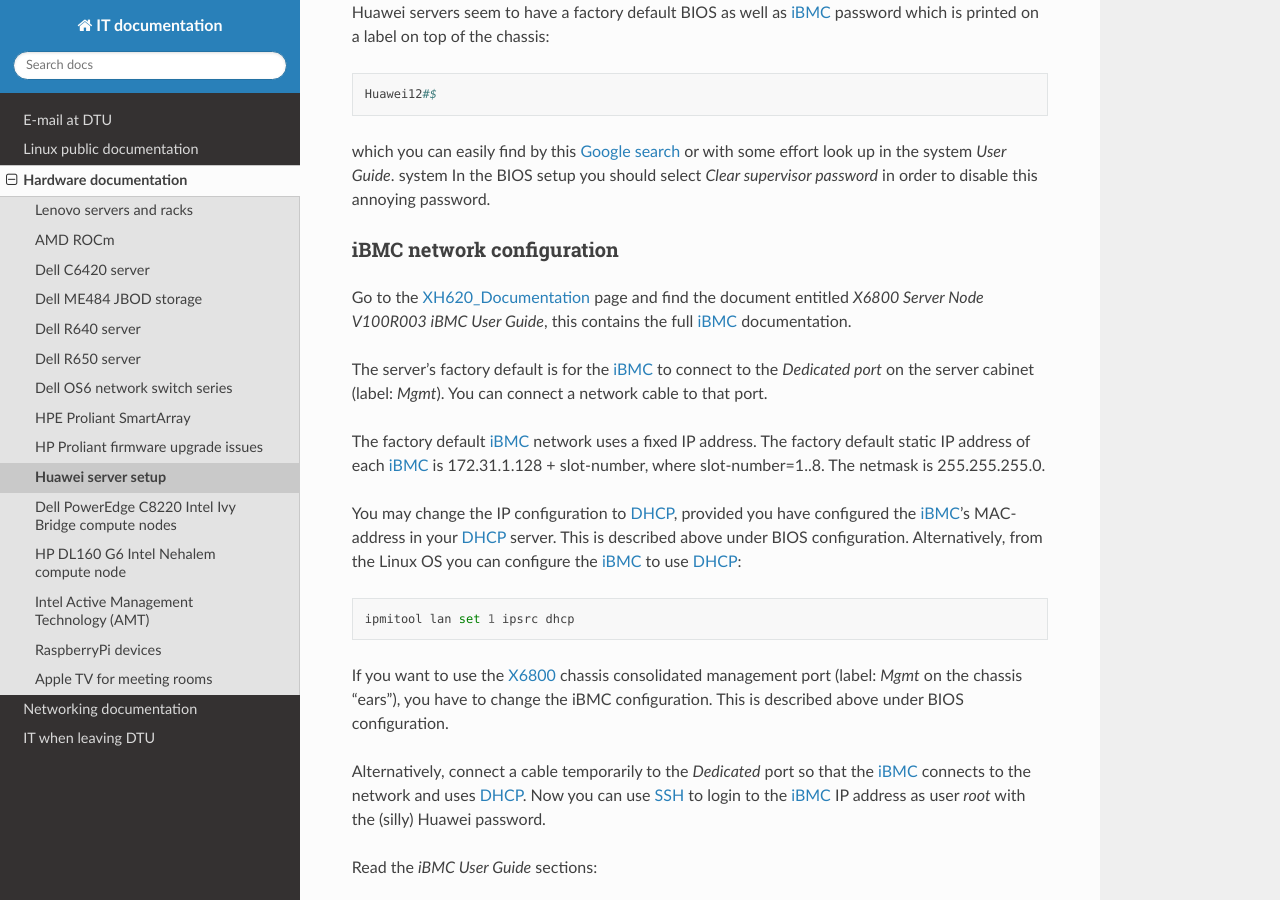
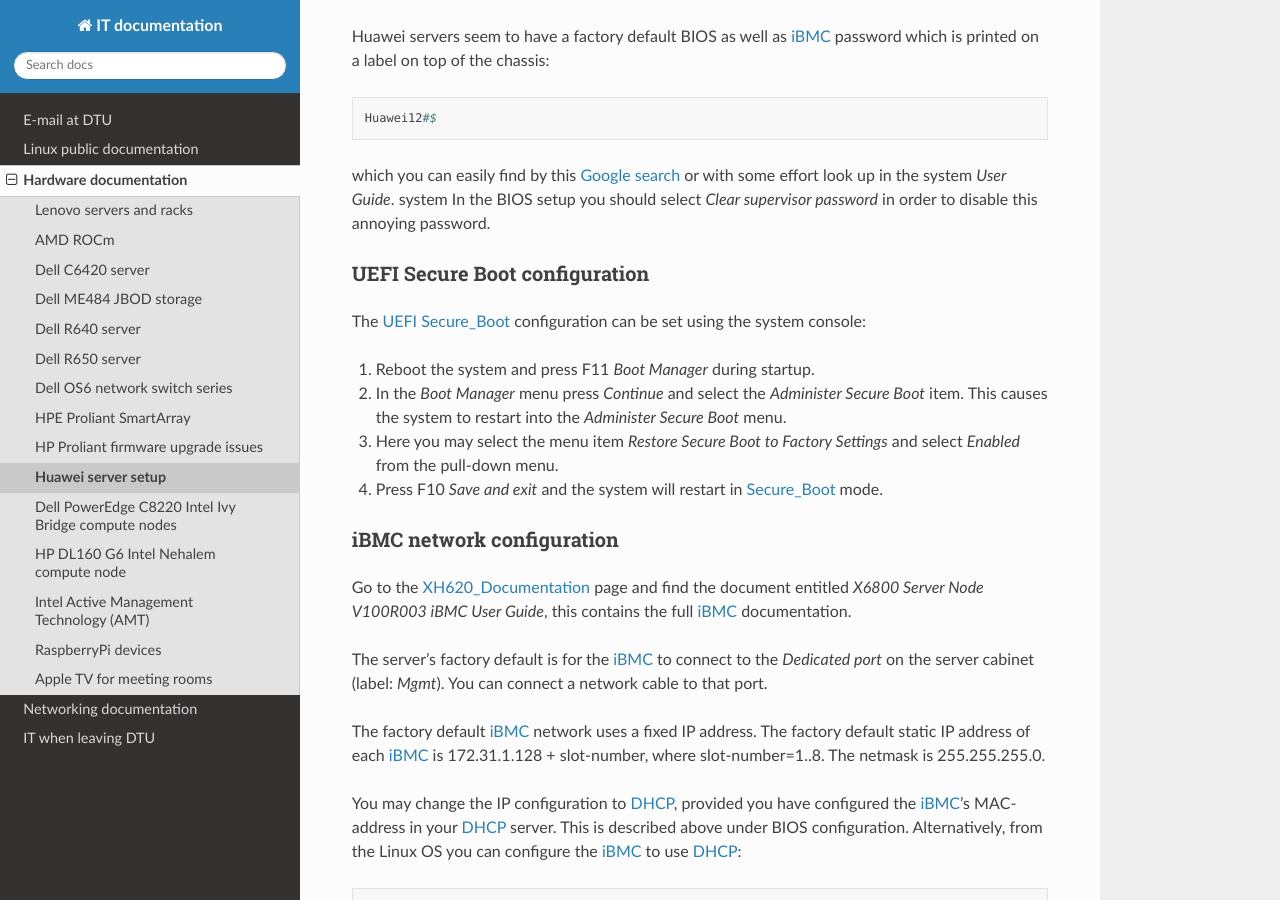
Before and after one commit to OleHolmNielsen/ITwiki, a Sphinx documentation site: the page built from docs/Huawei_server.rst, in a window 1280 px wide and 900 px high, scrolled down 6040 px. Built offline with Sphinx 7.4.7 and the Read the Docs theme 3.1.0, drawn with Linux system fonts in a browser that asks for light colours; some of the changed text lies outside the part shown.

Commit message:
UEFI Secure Boot configuration

```diff
--- a/docs/Huawei_server.rst
+++ b/docs/Huawei_server.rst
@@ -257,7 +257,6 @@
 
 * Press F10 **Save and Exit**.
 
-
 BIOS password protection
 ------------------------
 
@@ -271,6 +270,24 @@
 which you can easily find by this `Google search <https://www.google.com/search?q=huawei+server+bios+default+password>`_ or with some effort look up in the system *User Guide*.
 system
 In the BIOS setup you should select *Clear supervisor password* in order to disable this annoying password.
+
+UEFI Secure Boot configuration
+----------------------------------
+
+The UEFI_ Secure_Boot_ configuration can be set using the system console:
+
+1. Reboot the system and press F11 *Boot Manager* during startup.
+
+2. In the *Boot Manager* menu press *Continue* and select the *Administer Secure Boot* item.
+   This causes the system to restart into the *Administer Secure Boot* menu.
+
+3. Here you may select the menu item *Restore Secure Boot to Factory Settings*
+   and select *Enabled* from the pull-down menu.
+
+4. Press F10 *Save and exit* and the system will restart in Secure_Boot_ mode.
+
+.. _UEFI: https://en.wikipedia.org/wiki/UEFI
+.. _Secure_Boot: https://en.wikipedia.org/wiki/UEFI#Secure_Boot
 
 iBMC network configuration
 --------------------------
```
